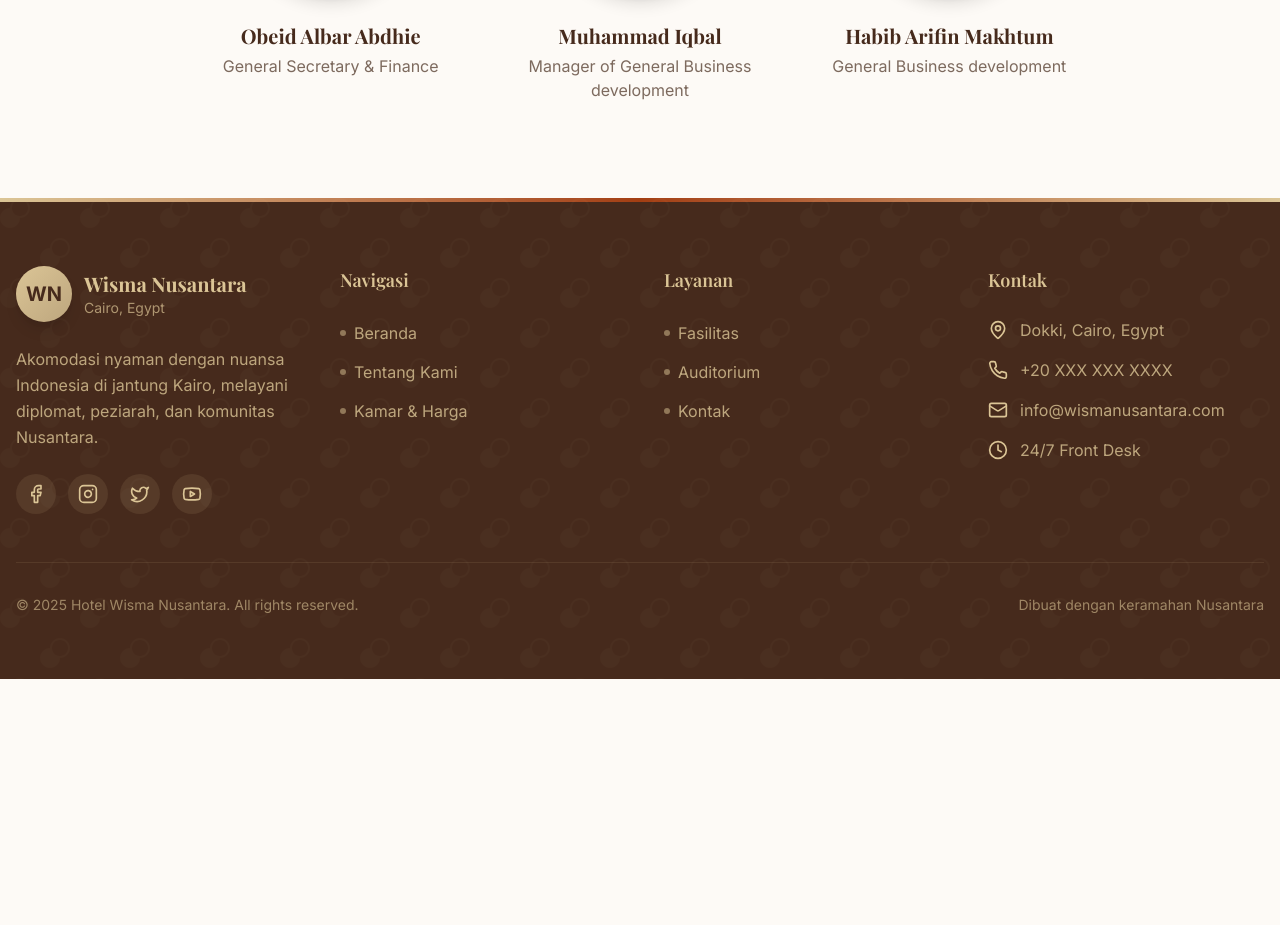
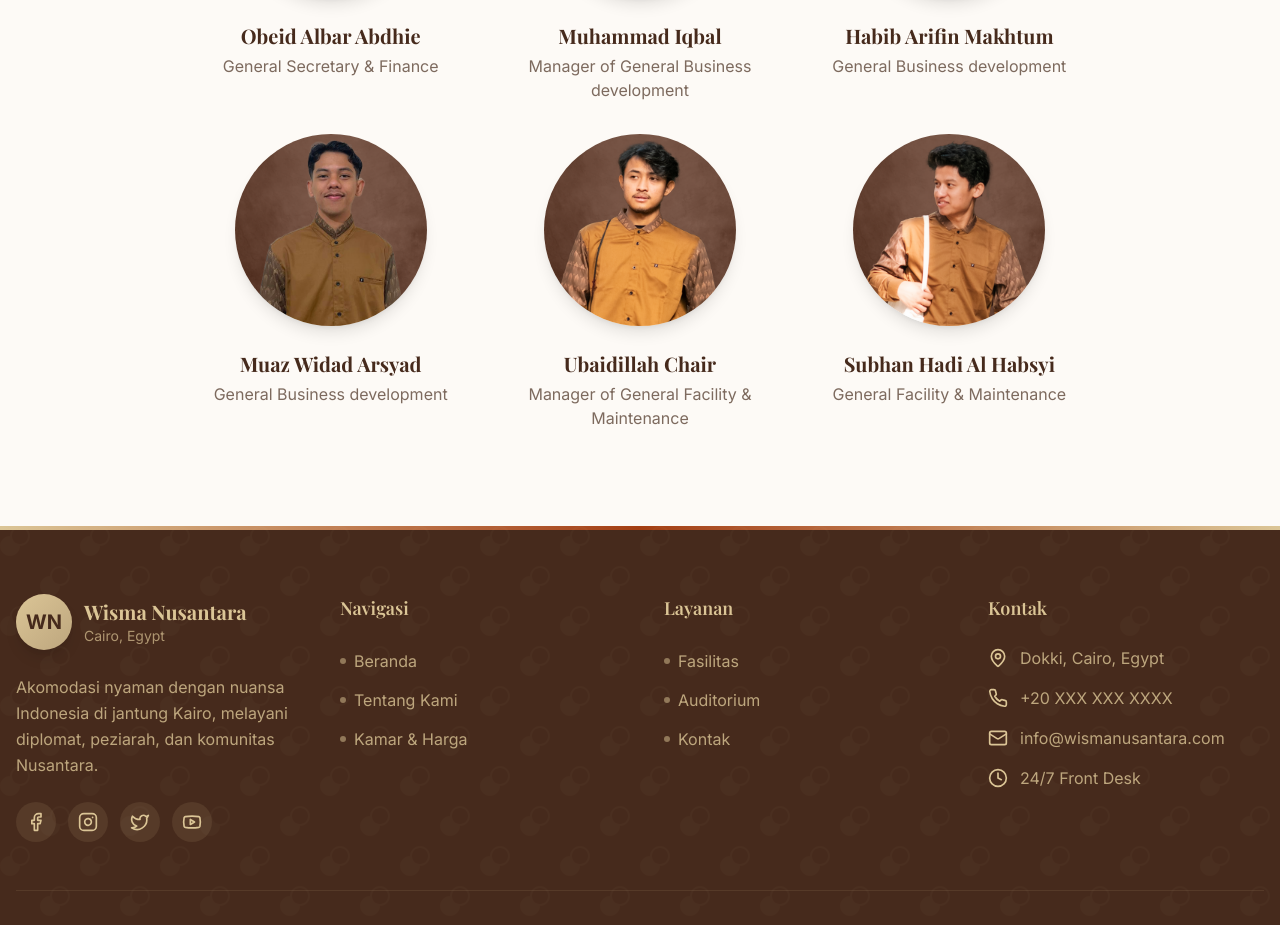
Before and after one commit to rehlatoursid-umrah/Wisma-Nusantara-Cairo-, a Next.js app: page /tentang in a window 1280 px wide. Shown: the part 2841-3766 px from the top of the page. Before the commit the page ends 3520 px from the top, so only its background shows below. Built offline with nearby package versions, Linux system fonts and the light colour scheme.

Commit message:
Add team members to TimSection component

```diff
--- a/components/tentang/tim-section.tsx
+++ b/components/tentang/tim-section.tsx
@@ -36,6 +36,21 @@ const team = [
     role: "General Business development",
     image: "/hbib.png",
   },
+  {
+    name: "Muaz Widad Arsyad",
+    role: "General Business development",
+    image: "/wide.png",
+  },
+  {
+    name: "Ubaidillah Chair",
+    role: "Manager of General Facility & Maintenance",
+    image: "/ubet.png",
+  },
+  {
+    name: "Subhan Hadi Al Habsyi",
+    role: "General Facility & Maintenance",
+    image: "/sube.png",
+  },
 ]
 
 export function TimSection() {
```
